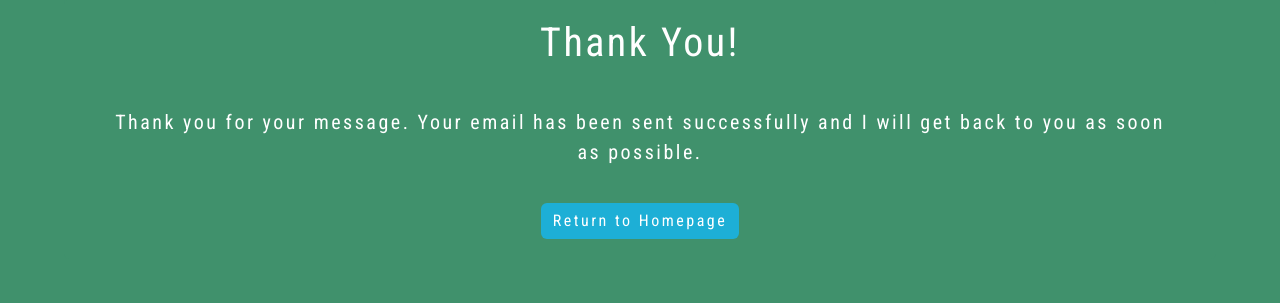
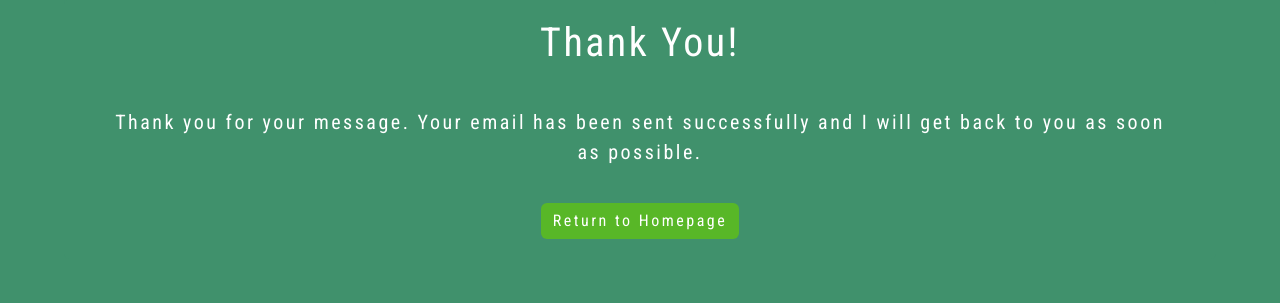
Before and after one commit to CESAR-JARAMILLO/Outdoor-Vibrations-Django, a Django app: page /thankyou/ in a window 1280 px wide. Shown: the part 271-574 px from the top of the page. Run offline with Django 4.2, Linux system fonts and the light colour scheme; some libraries are stand-ins or nearby versions.

Commit message:
styled button

```diff
--- a/blog/static/blog/css/thankyou.css
+++ b/blog/static/blog/css/thankyou.css
@@ -40,6 +40,11 @@ p {
 }
 
 div .btn {
-  background-color: #1DAFD6;
+  background-color: #58b727;
   border: none;
 }
+
+div .btn:hover {
+  background: #40916c;
+  border: 1px solid #58b727;
+}
```
